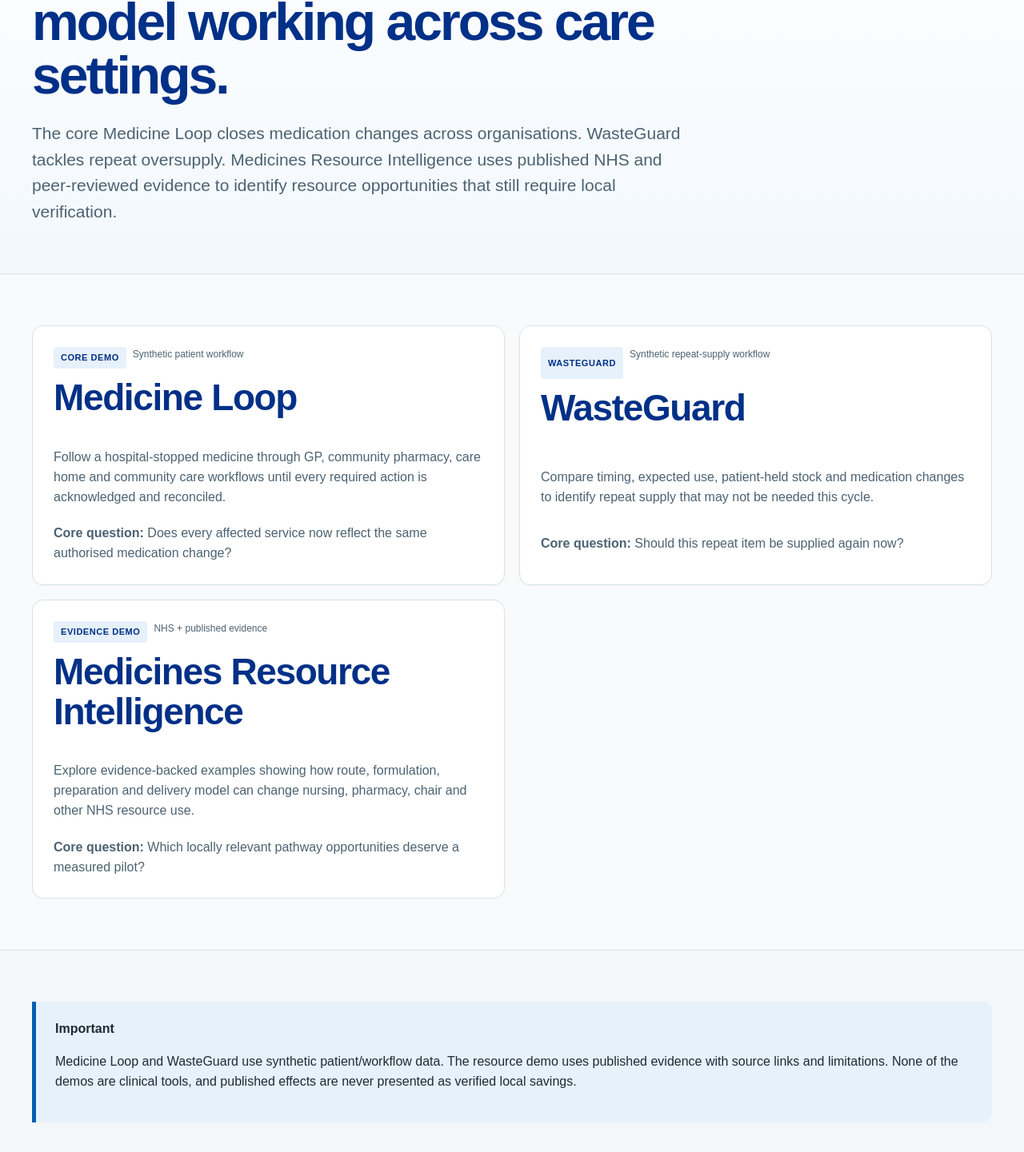
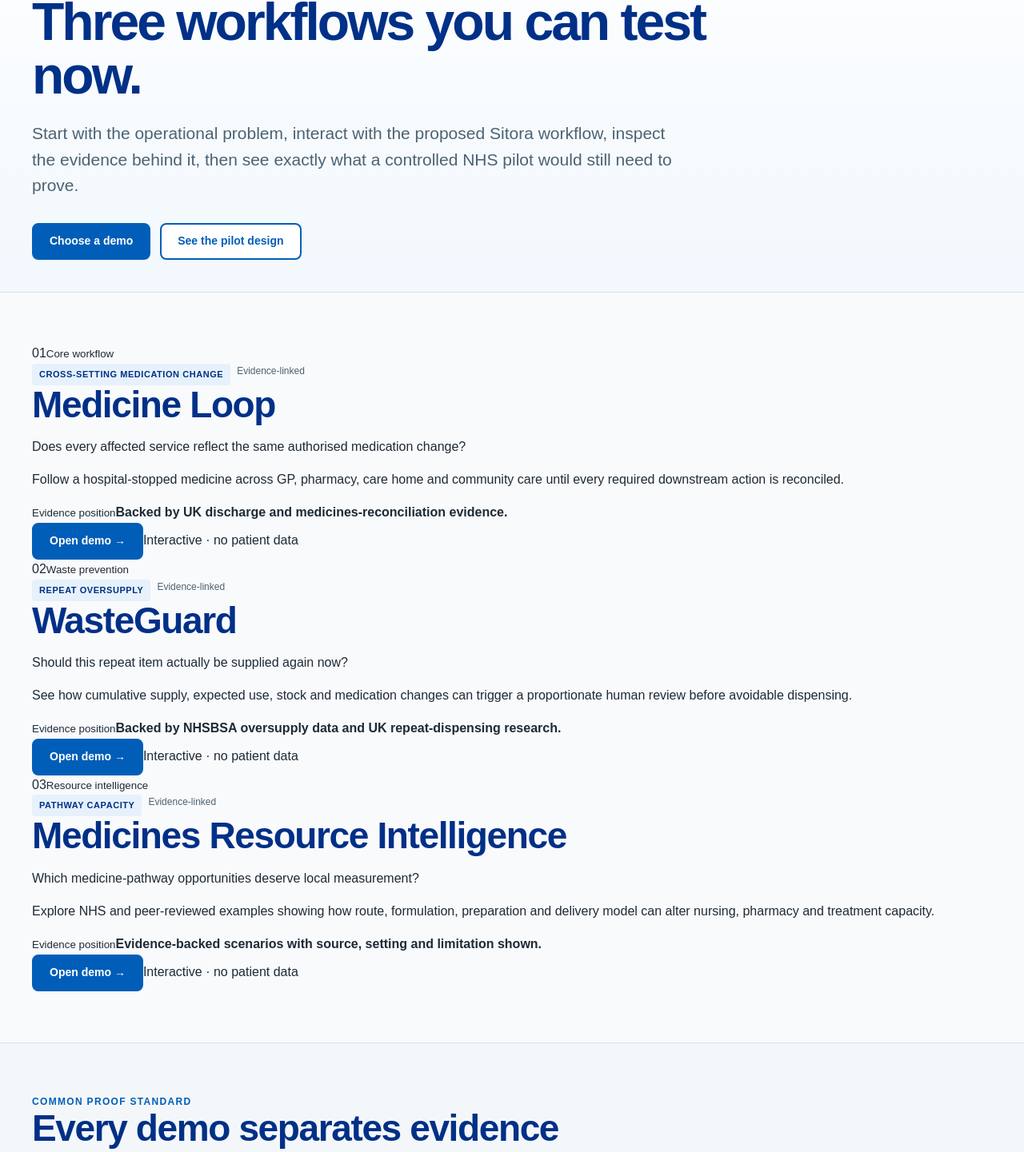
Before and after one commit to Nylon1/NHS, a Next.js app: page /demo in a window 1280 px wide. Shown: the part 285-1726 px from the top of the page at 80% size. Built offline with nearby package versions, Linux system fonts and the light colour scheme.

Commit message:
Polish demo hub into product showcase and pilot funnel

```diff
--- a/app/demo/page.tsx
+++ b/app/demo/page.tsx
@@ -1,47 +1,17 @@
 import Link from "next/link";
 
-export default function DemoHubPage() {
-  return (
-    <>
-      <section className="page-head">
-        <div className="shell">
-          <div className="eyebrow">Working prototypes · synthetic workflows + published evidence</div>
-          <h1>See the medicines intelligence model working across care settings.</h1>
-          <p className="lede">The core Medicine Loop closes medication changes across organisations. WasteGuard tackles repeat oversupply. Medicines Resource Intelligence uses published NHS and peer-reviewed evidence to identify resource opportunities that still require local verification.</p>
-        </div>
-      </section>
+const products = [
+  {n:"01",tag:"Core workflow",title:"Medicine Loop",signal:"Cross-setting medication change",question:"Does every affected service reflect the same authorised medication change?",body:"Follow a hospital-stopped medicine across GP, pharmacy, care home and community care until every required downstream action is reconciled.",proof:"Backed by UK discharge and medicines-reconciliation evidence.",href:"/demo/medicine-loop"},
+  {n:"02",tag:"Waste prevention",title:"WasteGuard",signal:"Repeat oversupply",question:"Should this repeat item actually be supplied again now?",body:"See how cumulative supply, expected use, stock and medication changes can trigger a proportionate human review before avoidable dispensing.",proof:"Backed by NHSBSA oversupply data and UK repeat-dispensing research.",href:"/demo/wasteguard"},
+  {n:"03",tag:"Resource intelligence",title:"Medicines Resource Intelligence",signal:"Pathway capacity",question:"Which medicine-pathway opportunities deserve local measurement?",body:"Explore NHS and peer-reviewed examples showing how route, formulation, preparation and delivery model can alter nursing, pharmacy and treatment capacity.",proof:"Evidence-backed scenarios with source, setting and limitation shown.",href:"/demo/medicines-resource-intelligence"},
+];
 
-      <section className="section">
-        <div className="shell card-grid">
-          <Link className="card card-link evidence-card" href="/demo/medicine-loop">
-            <div className="meta-row"><span className="badge">Core demo</span><span>Synthetic patient workflow</span></div>
-            <h2>Medicine Loop</h2>
-            <p>Follow a hospital-stopped medicine through GP, community pharmacy, care home and community care workflows until every required action is acknowledged and reconciled.</p>
-            <p><strong>Core question:</strong> Does every affected service now reflect the same authorised medication change?</p>
-          </Link>
+export default function DemoHubPage(){return <>
+  <section className="page-head product-demo-head"><div className="shell"><div className="eyebrow">Interactive product experience</div><h1>Three medicines problems. Three workflows you can test now.</h1><p className="lede">Start with the operational problem, interact with the proposed Sitora workflow, inspect the evidence behind it, then see exactly what a controlled NHS pilot would still need to prove.</p><div className="hero-actions"><a className="button primary" href="#products">Choose a demo</a><Link className="button secondary" href="/pilot">See the pilot design</Link></div></div></section>
 
-          <Link className="card card-link evidence-card" href="/demo/wasteguard">
-            <div className="meta-row"><span className="badge">WasteGuard</span><span>Synthetic repeat-supply workflow</span></div>
-            <h2>WasteGuard</h2>
-            <p>Compare timing, expected use, patient-held stock and medication changes to identify repeat supply that may not be needed this cycle.</p>
-            <p><strong>Core question:</strong> Should this repeat item be supplied again now?</p>
-          </Link>
+  <section className="section" id="products"><div className="shell demo-product-stack">{products.map(p=><article className="demo-product-row" key={p.title}><div className="demo-product-index"><span>{p.n}</span><small>{p.tag}</small></div><div className="demo-product-copy"><div className="meta-row"><span className="badge">{p.signal}</span><span>Evidence-linked</span></div><h2>{p.title}</h2><p className="demo-product-question">{p.question}</p><p>{p.body}</p><div className="demo-product-proof"><small>Evidence position</small><strong>{p.proof}</strong></div></div><div className="demo-product-action"><Link className="button primary" href={p.href}>Open demo →</Link><span>Interactive · no patient data</span></div></article>)}</div></section>
 
-          <Link className="card card-link evidence-card" href="/demo/medicines-resource-intelligence">
-            <div className="meta-row"><span className="badge">Evidence demo</span><span>NHS + published evidence</span></div>
-            <h2>Medicines Resource Intelligence</h2>
-            <p>Explore evidence-backed examples showing how route, formulation, preparation and delivery model can change nursing, pharmacy, chair and other NHS resource use.</p>
-            <p><strong>Core question:</strong> Which locally relevant pathway opportunities deserve a measured pilot?</p>
-          </Link>
-        </div>
-      </section>
+  <section className="section"><div className="shell"><div className="section-head"><div><div className="eyebrow">Common proof standard</div><h2>Every demo separates evidence from the claim Sitora still has to earn.</h2></div></div><div className="evidence-triptych"><div className="card"><span className="badge">01 Proven already</span><h3>Is the underlying problem or intervention real?</h3><p>NHS, UK or peer-reviewed evidence establishes the mechanism and its relevance.</p></div><div className="card"><span className="badge">02 Sitora adds</span><h3>What operational layer is missing?</h3><p>Detection, ownership, workflow, reconciliation, prioritisation or whole-pathway measurement.</p></div><div className="card"><span className="badge">03 Pilot must prove</span><h3>Does it work safely here?</h3><p>Observed local outcomes, workload, safety, reusable capacity and independently validated financial effects.</p></div></div></div></section>
 
-      <section className="section">
-        <div className="shell callout">
-          <strong>Important</strong>
-          <p>Medicine Loop and WasteGuard use synthetic patient/workflow data. The resource demo uses published evidence with source links and limitations. None of the demos are clinical tools, and published effects are never presented as verified local savings.</p>
-        </div>
-      </section>
-    </>
-  );
-}
+  <section className="section pilot-funnel"><div className="shell two-col"><div><div className="eyebrow">Next step after the demos</div><h2>Do not buy the claim. Test it.</h2><p className="lede">A controlled 20-week evaluation establishes baseline, introduces governed interventions and ends with a Scale / Modify / Stop decision.</p></div><div className="pilot-funnel-actions"><Link className="button primary" href="/pilot">Run a controlled pilot</Link><Link className="button secondary" href="/commissioner-summary">Commissioner summary</Link><small>Independent concept · not an NHS-endorsed service</small></div></div></section>
+</>}
```
